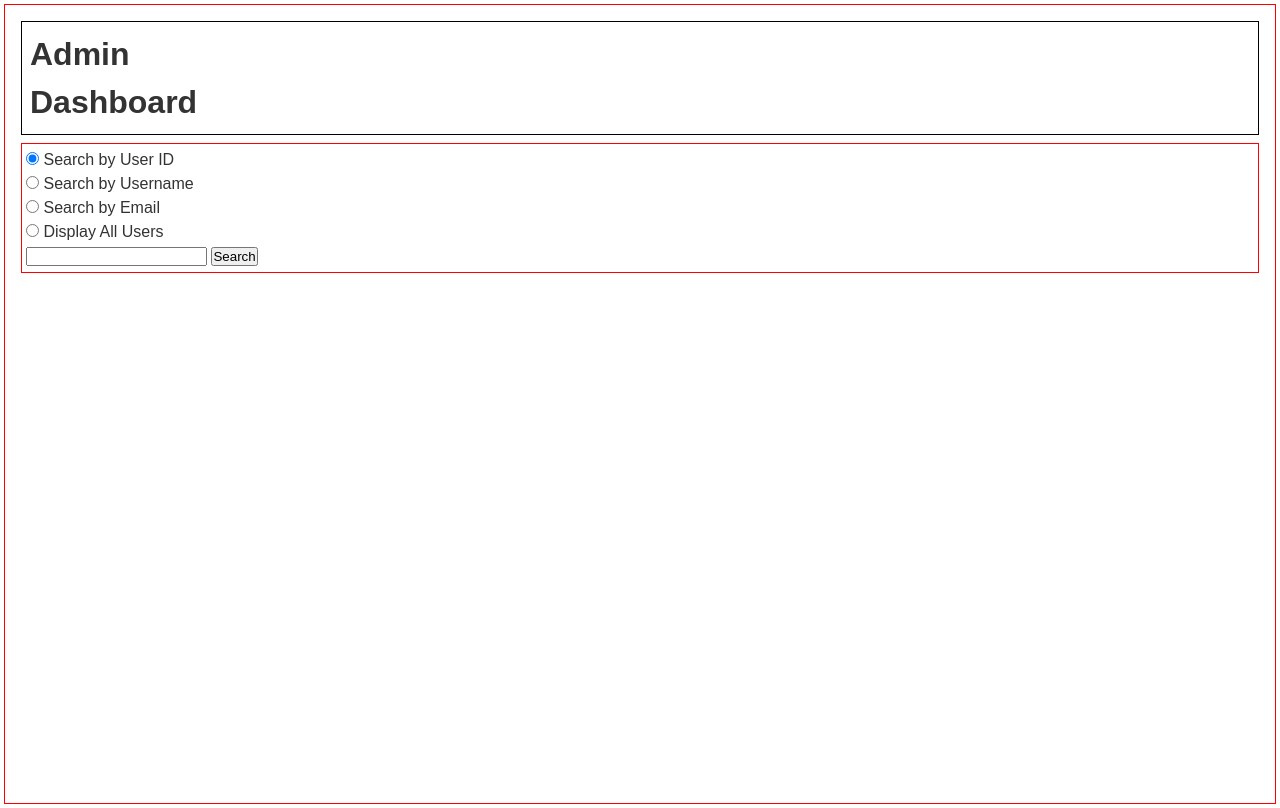
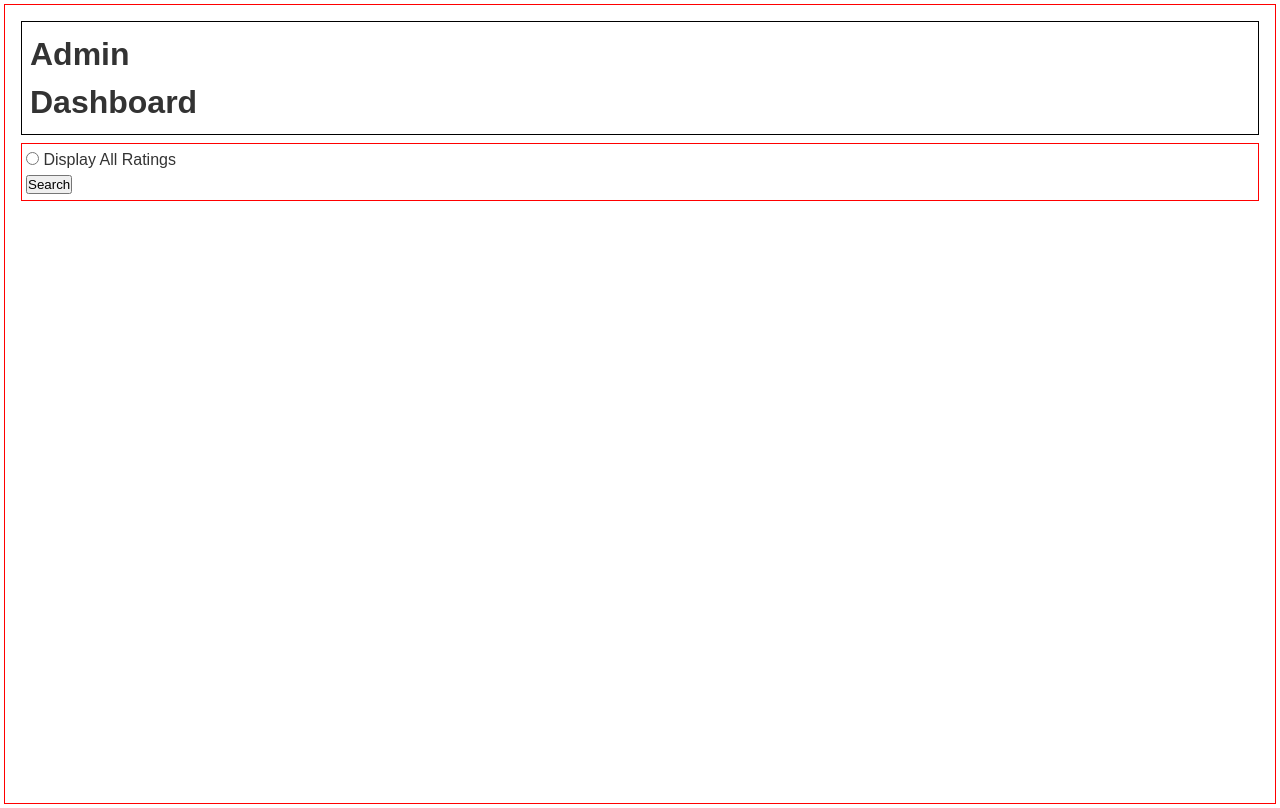
Before and after one commit to cskevhho/york-lions, a Flask app: page /api/rating/read in a window 1280 px wide. Run offline with Flask 3, Linux system fonts and the light colour scheme.

Commit message:
added admin read all

```diff
--- a/yorklions/routes/rating/controller.py
+++ b/yorklions/routes/rating/controller.py
@@ -52,9 +52,9 @@ def admin_create():
 @rating_ctrl.route("/api/rating/read", methods=["GET", "POST"])
 def read():
     if request.method == "POST":
-        return read_user(request)
+        return admin_get_ratings(request)
 
-    return render_template("user/read.html")
+    return render_template("rating/read.html")
 
 
 @rating_ctrl.route("/api/rating/update", methods=["GET", "POST"])
--- a/yorklions/routes/rating/services.py
+++ b/yorklions/routes/rating/services.py
@@ -1,2 +1,3 @@
 from .create import create_rating
 from .delete import delete_all
+from .read  import get_ratings, admin_get_ratings
--- a/yorklions/templates/rating/read.html
+++ b/yorklions/templates/rating/read.html
@@ -12,17 +12,11 @@
     }
 </script>
 
-<form action="{{ url_for('rating.read') }}" method="post">
-    <input type="radio" onclick="javascript:enableDisableSearchField();" name="search_type" id="user_id" value="user_id" checked="checked">
-    <label for="user_id">Search by User ID</label><br/>
-    <input type="radio" onclick="javascript:enableDisableSearchField();" name="search_type" id="username" value="username">
-    <label for="username">Search by Username</label><br />
-    <input type="radio" onclick="javascript:enableDisableSearchField();" name="search_type" id="email" value="email">
-    <label for="email">Search by Email</label><br />
+<form action="{{ url_for('rating_ctrl.read') }}" method="post">
     <input type="radio" onclick="javascript:enableDisableSearchField();" name="search_type" id="display_all" value="display_all">
-    <label for="display_all">Display All Users</label><br />
+    <label for="display_all">Display All Ratings</label><br />
 
-    <input type="text" value="" id="search_field" name="search_field">
+
     <input type="submit" value="Search">
 </form>
 {% endblock %}
```
Also changed, not shown: yorklions/routes/rating/read.py (+9 -0 lines), instance/db.sqlite3.
